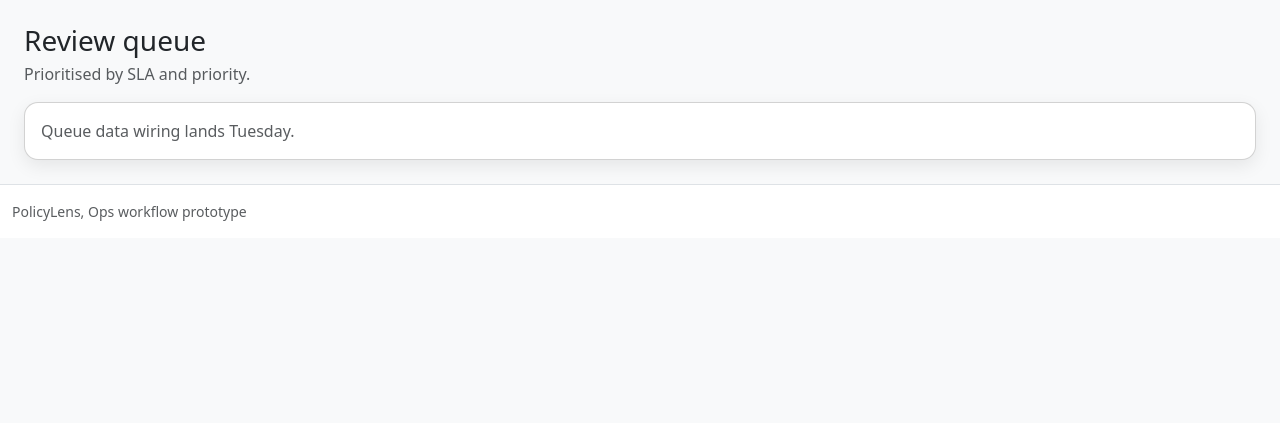
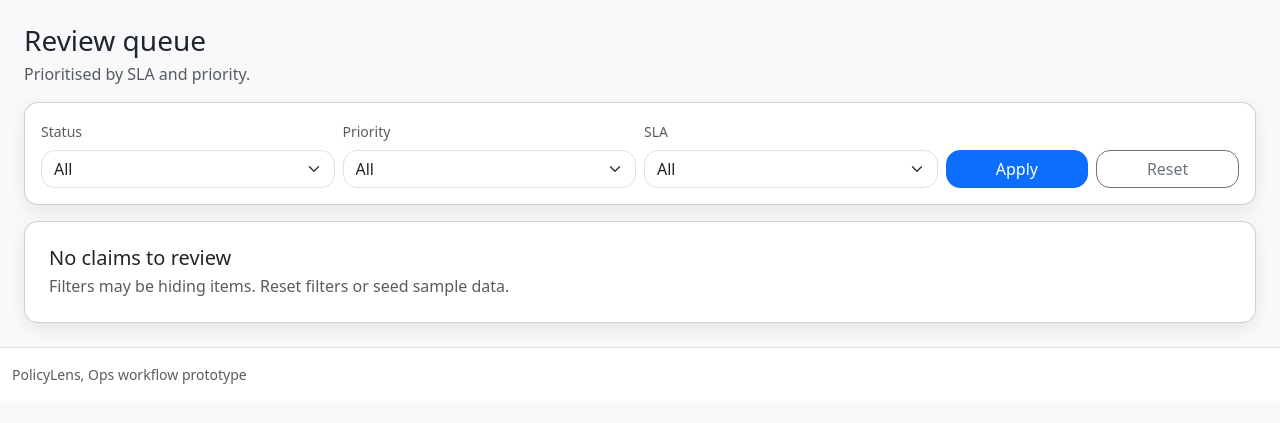
Before and after one commit to AAdewunmi/Claims-Fraud-Risk-Scoring-Project, a Django app: page /ops/queue/ in a window 1280 px wide. Shown: the part 57-480 px from the top of the page. Run offline with Django 5.2, Linux system fonts and the light colour scheme; the visitor is signed in with stand-in values (Sample User, id 1); data that the repository does not hold is empty; parts of the project's set-up code (start-up, migrations or seed data) failed here and were passed over; some libraries are stand-ins or nearby versions.

Commit message:
feat(ops-ui): upgrade queue template with filters and ranked claim table

```diff
--- a/policylens/apps/ops/templates/ops/queue.html
+++ b/policylens/apps/ops/templates/ops/queue.html
@@ -12,9 +12,95 @@
     </div>
   </div>
 
+  <div class="card shadow-sm mb-3">
+    <div class="card-body">
+      <form class="row g-2 align-items-end" method="get">
+        <div class="col-12 col-md-3">
+          <label class="form-label small text-muted">Status</label>
+          <select class="form-select" name="status">
+            <option value="" {% if filters.status == "" %}selected{% endif %}>All</option>
+            <option value="NEW" {% if filters.status == "NEW" %}selected{% endif %}>New</option>
+            <option value="IN_REVIEW" {% if filters.status == "IN_REVIEW" %}selected{% endif %}>In review</option>
+          </select>
+        </div>
+        <div class="col-12 col-md-3">
+          <label class="form-label small text-muted">Priority</label>
+          <select class="form-select" name="priority">
+            <option value="" {% if filters.priority == "" %}selected{% endif %}>All</option>
+            <option value="HIGH" {% if filters.priority == "HIGH" %}selected{% endif %}>High</option>
+            <option value="NORMAL" {% if filters.priority == "NORMAL" %}selected{% endif %}>Normal</option>
+            <option value="LOW" {% if filters.priority == "LOW" %}selected{% endif %}>Low</option>
+          </select>
+        </div>
+        <div class="col-12 col-md-3">
+          <label class="form-label small text-muted">SLA</label>
+          <select class="form-select" name="sla">
+            <option value="" {% if filters.sla == "" %}selected{% endif %}>All</option>
+            <option value="breached" {% if filters.sla == "breached" %}selected{% endif %}>Breached</option>
+            <option value="due_soon" {% if filters.sla == "due_soon" %}selected{% endif %}>Due soon</option>
+            <option value="ok" {% if filters.sla == "ok" %}selected{% endif %}>OK</option>
+          </select>
+        </div>
+        <div class="col-12 col-md-3 d-flex gap-2">
+          <button class="btn btn-primary w-100" type="submit">Apply</button>
+          <a class="btn btn-outline-secondary w-100" href="{% url 'ops:queue' %}">Reset</a>
+        </div>
+      </form>
+    </div>
+  </div>
+
   <div class="card shadow-sm">
-    <div class="card-body">
-      <div class="text-muted">Queue data wiring lands Tuesday.</div>
+    <div class="card-body p-0">
+      {% if items|length == 0 %}
+        <div class="p-4">
+          <div class="h5 mb-1">No claims to review</div>
+          <div class="text-muted">Filters may be hiding items. Reset filters or seed sample data.</div>
+        </div>
+      {% else %}
+        <div class="table-responsive">
+          <table class="table table-hover mb-0 align-middle">
+            <thead class="table-light">
+              <tr>
+                <th scope="col" class="ps-3">Rank</th>
+                <th scope="col">Claim</th>
+                <th scope="col">Policy</th>
+                <th scope="col">Priority</th>
+                <th scope="col">Status</th>
+                <th scope="col">SLA</th>
+                <th scope="col" class="text-end pe-3">Created</th>
+              </tr>
+            </thead>
+            <tbody>
+              {% for c in items %}
+                <tr>
+                  <td class="ps-3 fw-semibold">{{ c.queue_rank }}</td>
+                  <td>
+                    <a class="text-decoration-none fw-semibold" href="{% url 'ops:claim-detail' claim_id=c.id %}">
+                      #{{ c.id }}
+                    </a>
+                    <div class="text-muted small text-truncate" style="max-width: 420px;">{{ c.summary|default:"(no summary)" }}</div>
+                  </td>
+                  <td class="text-muted">{{ c.policy.policy_number }}</td>
+                  <td>
+                    <span class="badge text-bg-secondary">{{ c.priority }}</span>
+                  </td>
+                  <td>{{ c.status }}</td>
+                  <td class="text-muted">
+                    {% if c.is_breached == 1 %}
+                      <span class="badge text-bg-danger">Breached</span>
+                    {% elif c.is_due_soon == 1 %}
+                      <span class="badge text-bg-warning">Due soon</span>
+                    {% else %}
+                      <span class="badge text-bg-success">OK</span>
+                    {% endif %}
+                  </td>
+                  <td class="text-end pe-3 text-muted small">{{ c.created_at }}</td>
+                </tr>
+              {% endfor %}
+            </tbody>
+          </table>
+        </div>
+      {% endif %}
     </div>
   </div>
 {% endblock %}
```
